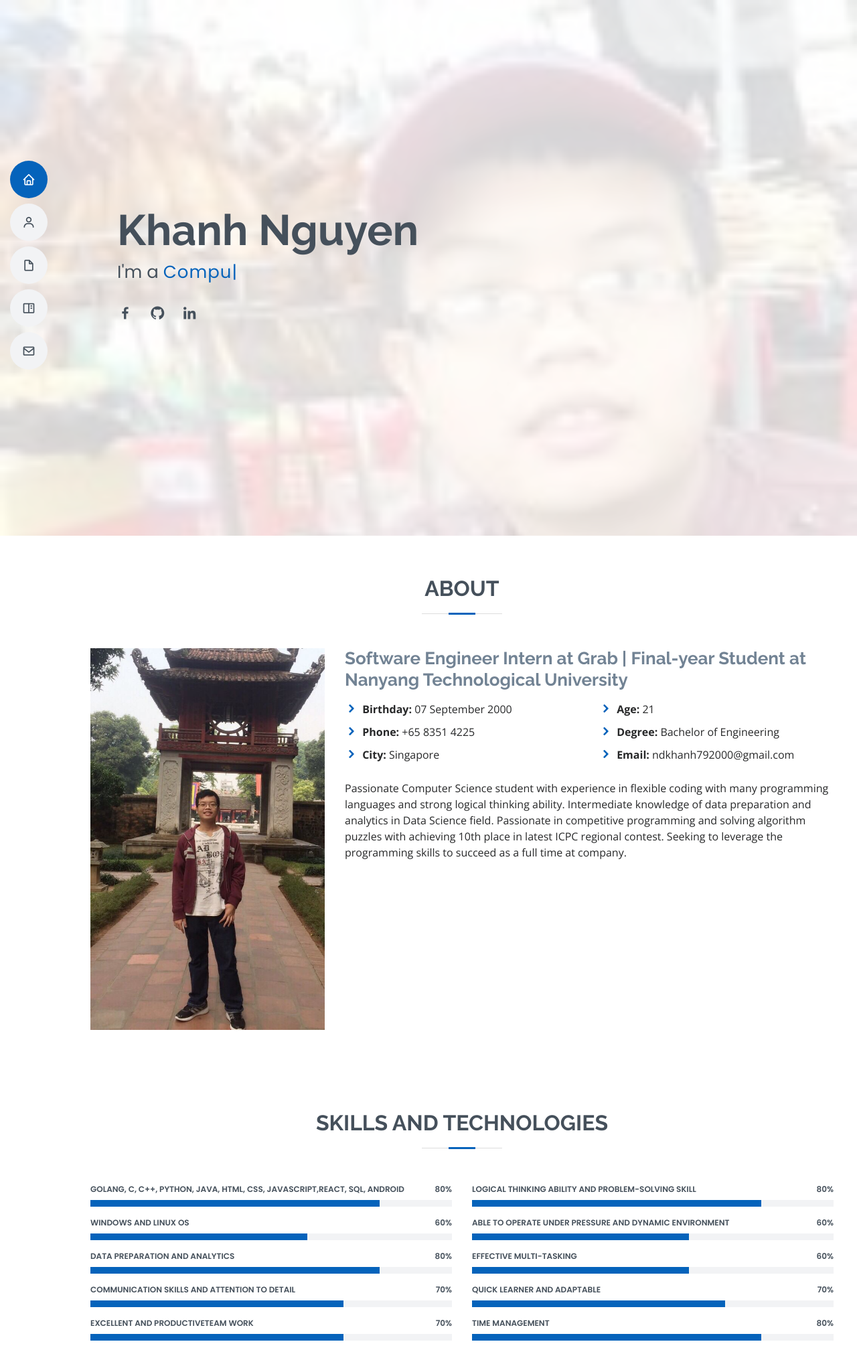
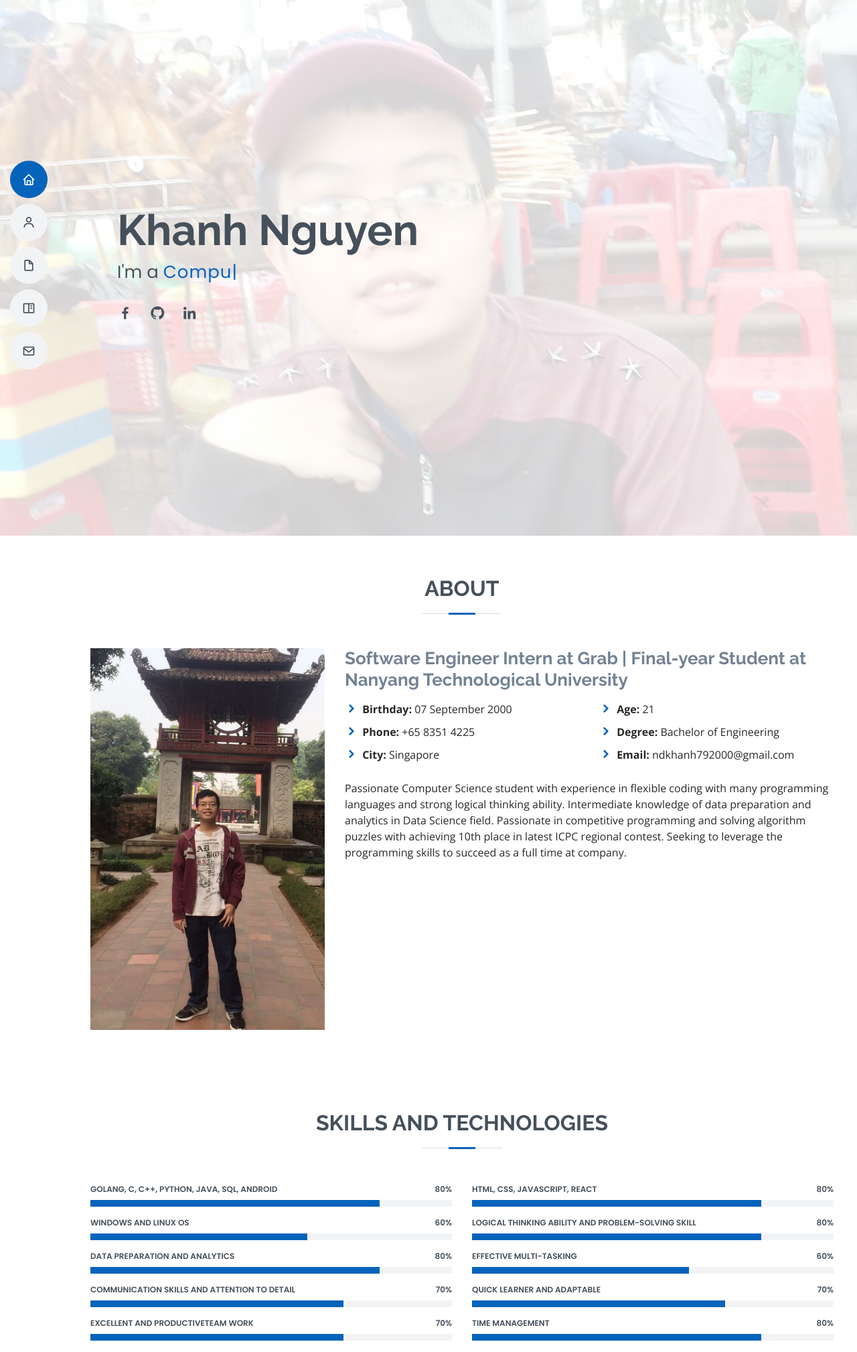
Before and after one commit to KhanhNguyenn/KhanhNguyenn.github.io, a plain HTML site: page index.html in a window 1280 px wide. Shown: the top 2019 px of the page at 67% size. Drawn offline with nearby package versions, Linux system fonts and the light colour scheme.

Commit message:
change picture reponsive

```diff
--- a/assets/css/style.css
+++ b/assets/css/style.css
@@ -255,6 +255,11 @@ h1, h2, h3, h4, h5, h6 {
 @media (min-width: 992px) {
   #hero {
     padding-left: 160px;
+    width: 100%;
+    height: 100vh;
+    background: url("../img/Ava.jpg") top right no-repeat;
+    background-size: cover;
+    position: relative;
   }
 }
 
--- a/index.html
+++ b/index.html
@@ -120,7 +120,7 @@
           <div class="col-lg-6">
 
             <div class="progress">
-              <span class="skill">Golang, C, C++, Python, Java, HTML, CSS, JavaScript,React, SQL, Android <i class="val">80%</i></span>
+              <span class="skill">Golang, C, C++, Python, Java, SQL, Android <i class="val">80%</i></span>
               <div class="progress-bar-wrap">
                 <div class="progress-bar" role="progressbar" aria-valuenow="80" aria-valuemin="0" aria-valuemax="100"></div>
               </div>
@@ -157,18 +157,17 @@
           </div>
 
           <div class="col-lg-6">
-
             <div class="progress">
-              <span class="skill">Logical Thinking Ability and Problem-solving Skill <i class="val">80%</i></span>
+              <span class="skill">HTML, CSS, JavaScript, React <i class="val">80%</i></span>
               <div class="progress-bar-wrap">
                 <div class="progress-bar" role="progressbar" aria-valuenow="80" aria-valuemin="0" aria-valuemax="100"></div>
               </div>
             </div>
 
             <div class="progress">
-              <span class="skill">Able to Operate Under Pressure and Dynamic Environment <i class="val">60%</i></span>
+              <span class="skill">Logical Thinking Ability and Problem-solving Skill <i class="val">80%</i></span>
               <div class="progress-bar-wrap">
-                <div class="progress-bar" role="progressbar" aria-valuenow="60" aria-valuemin="0" aria-valuemax="100"></div>
+                <div class="progress-bar" role="progressbar" aria-valuenow="80" aria-valuemin="0" aria-valuemax="100"></div>
               </div>
             </div>
 
```
